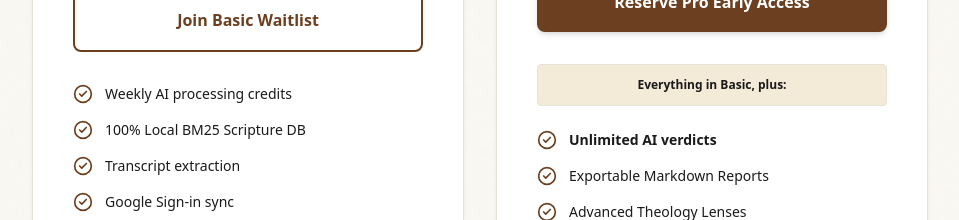
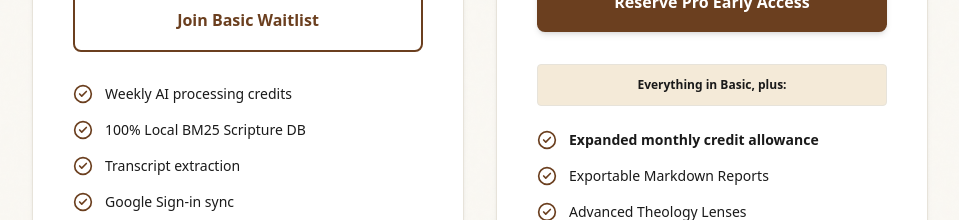
Before and after one commit to gergoded-ux/Biblical-Claim-Checker-for-YouTube-Berea---Page, a Next.js app: page /Biblical-Claim-Checker-for-YouTube-Berea---Page/ in a window 1280 px wide. Shown: the part 6580-6800 px from the top of the page, without its empty margins (160-1119 px from the left). Built offline with nearby package versions, Linux system fonts and the light colour scheme.

Commit message:
fix(copy): update pricing tier and FAQ copy to accurately reflect credit-based freemium model

```diff
--- a/src/app/layout.tsx
+++ b/src/app/layout.tsx
@@ -81,7 +81,7 @@ export default function RootLayout({
                     "name": "Is Berea really free to use?",
                     "acceptedAnswer": {
                       "@type": "Answer",
-                      "text": "Berea is a freemium service. The extension is free to install and we provide free weekly credits to all users who sign in with Google. You can upgrade to Berea Pro for unlimited usage."
+                      "text": "Berea is a credit-based freemium service. The extension is free to install and we provide free weekly credits to all users who sign in with Google. You can upgrade to Berea Pro for higher credit allowances."
                     }
                   },
                   {
--- a/src/app/page.tsx
+++ b/src/app/page.tsx
@@ -485,7 +485,7 @@ export default function Home() {
             </div>
 
             <ul className="space-y-4 text-sm text-ink flex-grow">
-              <li className="flex items-start gap-3"><CheckCircle2 className="text-primary shrink-0" size={20}/> <strong>Unlimited AI verdicts</strong></li>
+              <li className="flex items-start gap-3"><CheckCircle2 className="text-primary shrink-0" size={20}/> <strong>Expanded monthly credit allowance</strong></li>
               <li className="flex items-start gap-3"><CheckCircle2 className="text-primary shrink-0" size={20}/> Exportable Markdown Reports</li>
               <li className="flex items-start gap-3"><CheckCircle2 className="text-primary shrink-0" size={20}/> Advanced Theology Lenses</li>
               <li className="flex items-start gap-3"><CheckCircle2 className="text-primary shrink-0" size={20}/> Priority Support</li>
@@ -503,7 +503,7 @@ export default function Home() {
           {[
             { q: "Does Berea track my YouTube history or personal data?", a: "No. Berea is 100% private. It only activates when you open the side panel and explicitly click 'Extract'. It only reads the transcript of the video you are currently watching and does not track your general browsing history or personal data." },
             { q: "What Bible translation does Berea use for verification?", a: "Currently, the local retrieval engine defaults to the World English Bible (WEB) and King James Version (KJV). The AI strictly compares claims against the retrieved verses, minimizing denominational bias by sticking to the text itself." },
-            { q: "Is Berea really free to use?", a: "Berea is a freemium service. The extension is free to install and we provide free weekly credits to all users who sign in with Google. You can upgrade to Berea Pro for unlimited usage." },
+            { q: "Is Berea really free to use?", a: "Berea is a credit-based freemium service. The extension is free to install and we provide free weekly credits to all users who sign in with Google. You can upgrade to Berea Pro for higher credit allowances." },
             { q: "Does it work on every YouTube video?", a: "Berea works on any YouTube video that has a transcript (captions). Whether the video uses auto-generated or manual captions—which includes almost all sermons and podcasts—Berea can analyze it for theological claims." },
             { q: "How does the AI prevent hallucinations or making things up?", a: "We use a hybrid approach. First, Berea runs a traditional search algorithm (BM25) on a local Bible database to find relevant verses. The AI is then strictly constrained to compare the speaker's claim only against those specific verses, significantly reducing the chance of AI hallucination." }
           ].map((faq, i) => (
```
